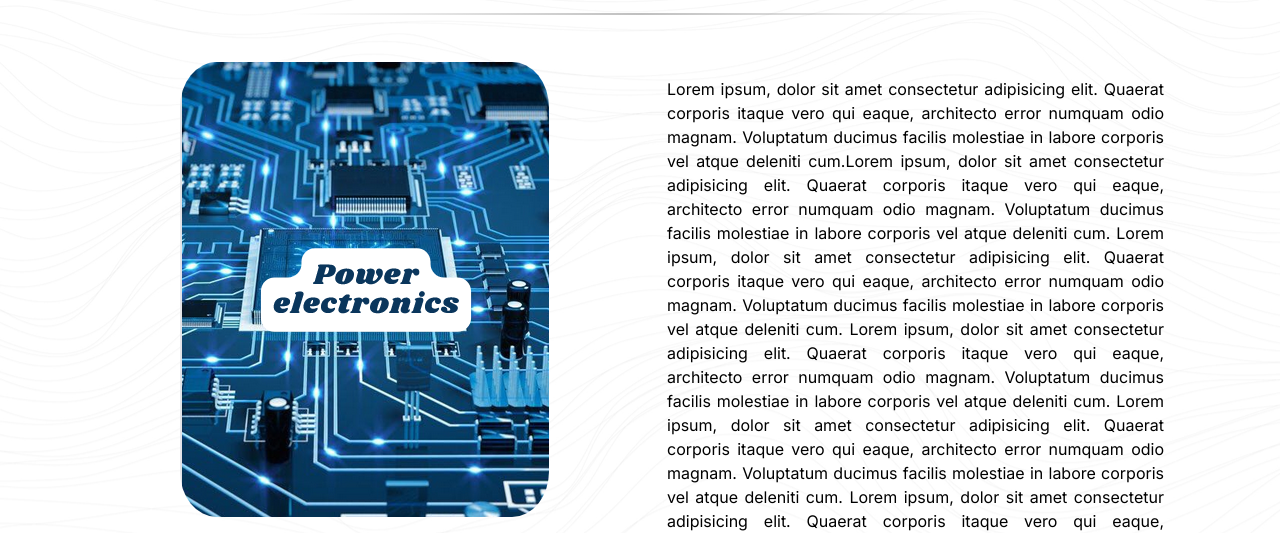
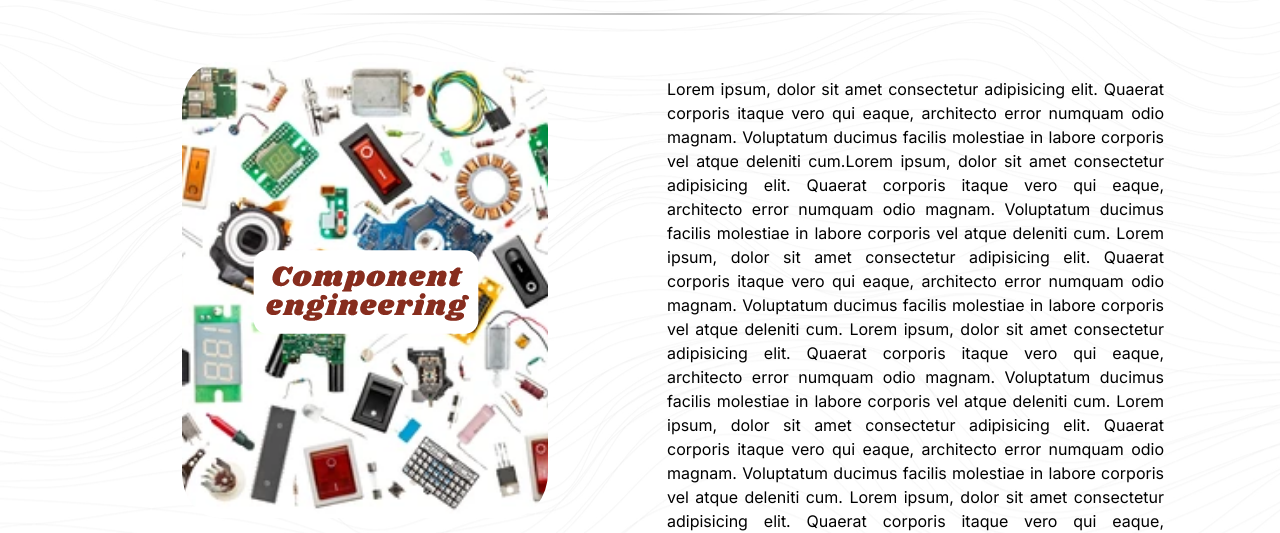
Before and after one commit to ThejeshwarAB/galaxi, a plain HTML site: page serviceslist/component_engineering.html in a window 1280 px wide. Shown: the part 444-977 px from the top of the page. Drawn offline with nearby package versions, Linux system fonts and the light colour scheme; files whose address does not match are found by name.

Commit message:
Added image correction in html file

```diff
--- a/serviceslist/component_engineering.html
+++ b/serviceslist/component_engineering.html
@@ -133,7 +133,7 @@
         <div class="container text-center p-3 d-flex flex-column align-self-center">
             <div class="row">
                 <div class="col-md-6 col-sm-12">
-                    <img src="../assets/image-power-electronics.png" alt="image-power-electronics">
+                    <img src="../assets/image-component-engineering.png" alt="image-power-electronics">
                 </div>
                 <div class="col-md-6 col-sm-12">
                     <p class="para">
```
